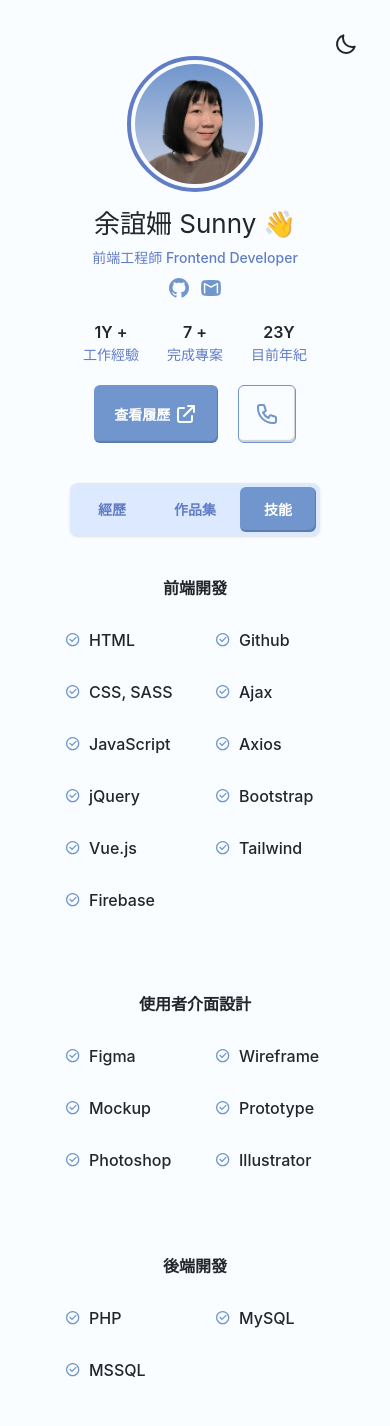
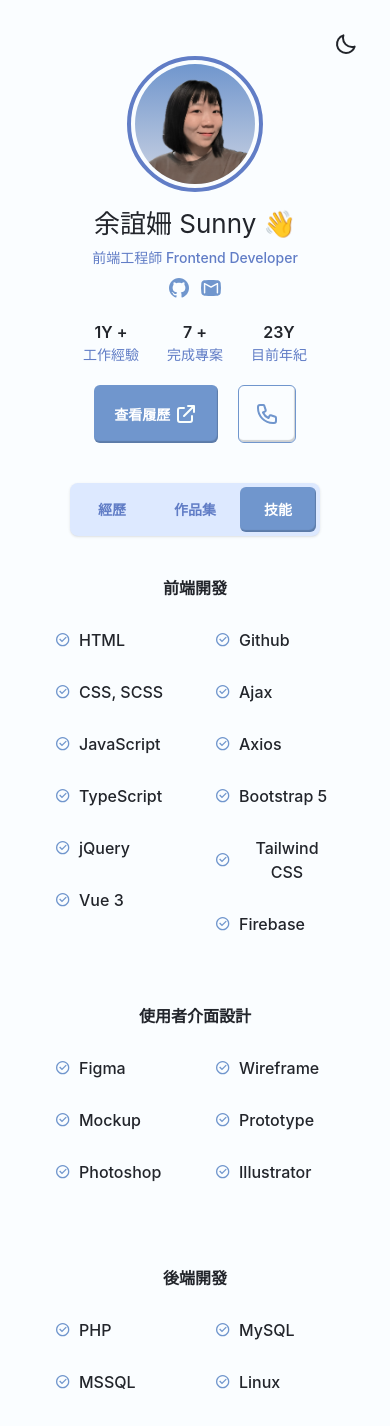
Before and after one commit to sunny96087/simple_portfolio, a Vue app: page /skill in a window 390 px wide. Built offline with nearby package versions, Linux system fonts and the light colour scheme.

Commit message:
更新資料

```diff
--- a/src/App.vue
+++ b/src/App.vue
@@ -42,7 +42,7 @@ const iconMoon = ref(
 <template>
   <div class="relative">
     <!-- <button @click="toggleTheme">{{ themeStore.isDarkMode ? '淺色' : '暗色' }}模式</button> -->
-    <div class="flex justify-end">
+    <div class="flex justify-end sticky top-8">
       <button @click="toggleTheme">
         <span v-if="themeStore.isDarkMode" v-html="iconSun"></span>
         <span v-else v-html="iconMoon"></span>
@@ -134,7 +134,7 @@ const iconMoon = ref(
         </svg>
       </a>
 
-      <a href="tel:0963460316" class="p-4 border border-blue rounded-[6px] btn-shadow">
+      <a href="tel:0963460316" class="p-4 border border-blue rounded-[6px] btn-shadow tel-block">
         <svg
           width="24"
           height="24"
@@ -181,4 +181,19 @@ const iconMoon = ref(
   box-shadow: -1px -2px 1px 0 #0000002d inset;
 }
 
+.tel-block {
+  @apply relative inline-block;
+}
+
+.tel-block::after {
+  @apply right-0 absolute -bottom-[36px] hidden text-gray-700 text-[14px] px-3 py-1 rounded-sm;
+  content: '聯絡電話 0963-460-316';
+  white-space: nowrap;
+  transition: opacity 0.3s;
+  background-color: #dde9ff;
+}
+
+.tel-block:hover::after {
+  @apply block;
+}
 </style>
--- a/src/views/HomeView.vue
+++ b/src/views/HomeView.vue
@@ -48,12 +48,12 @@
           <div class="flex flex-col gap-9 w-[220px]">
             <!-- 北訓電腦 -->
             <div class="flex flex-col text-left gap-[6px]">
-              <p class="text-title">Web前端框架實戰班第01期</p>
+              <p class="text-title">Web前端框架實戰班</p>
               <div class="flex flex-col">
                 <p class="text-location">北訓電腦職訓中心</p>
                 <p class="text-date">
                   <img src="@/assets/img/icon/calendar.svg" alt="calendar" />
-                  2024.02 ~ 2023.04
+                  2024.02 ~ 2024.04
                 </p>
               </div>
             </div>
@@ -137,12 +137,12 @@
           <!-- text -->
           <div class="flex flex-col gap-9 w-[220px]">
             <div class="flex flex-col text-left gap-[6px]">
-              <p class="text-title">前端工程師 & UIUX</p>
+              <p class="text-title">前端工程師 & UIUX 設計師</p>
               <div class="flex flex-col">
                 <p class="text-location">誠諾工程技術股份有限公司</p>
                 <p class="text-date">
                   <img src="@/assets/img/icon/calendar.svg" alt="calendar" />
-                  2023.09 ~ 現在
+                  2023.09 ~ 現職
                 </p>
               </div>
             </div>
--- a/src/views/PortfolioView.vue
+++ b/src/views/PortfolioView.vue
@@ -52,10 +52,10 @@ const projects = ref([
 
 import { ref } from 'vue'
 
-const selectedProject = ref(null) // 存储被选中的项目
+const selectedProject = ref(null)
 
 const openModal = (project) => {
-  selectedProject.value = project // 设置被选中的项目
+  selectedProject.value = project
 }
 </script>
 
--- a/src/views/SkillView.vue
+++ b/src/views/SkillView.vue
@@ -1,7 +1,9 @@
 <script setup></script>
 <template>
   <main>
-    <div class="flex flex-col-reverse items-center sm:items-start sm:flex-row gap-20 justify-center">
+    <div
+      class="flex flex-col-reverse items-center sm:items-start sm:flex-row gap-[68px] sm:gap-12 md:gap-20 justify-center"
+    >
       <!-- left -->
       <div class="flex flex-col gap-[82px]">
         <!-- 使用者介面設計 -->
@@ -33,6 +35,7 @@
             </div>
             <div class="content-col">
               <div class="item"><img src="@/assets/img/icon/check.svg" alt="check" />MySQL</div>
+              <div class="item"><img src="@/assets/img/icon/check.svg" alt="check" />Linux</div>
             </div>
           </div>
         </div>
@@ -46,24 +49,27 @@
           <div class="content">
             <div class="content-col">
               <div class="item"><img src="@/assets/img/icon/check.svg" alt="check" />HTML</div>
-              <div class="item"><img src="@/assets/img/icon/check.svg" alt="check" />CSS, SASS</div>
+              <div class="item"><img src="@/assets/img/icon/check.svg" alt="check" />CSS, SCSS</div>
               <div class="item">
                 <img src="@/assets/img/icon/check.svg" alt="check" />JavaScript
               </div>
+              <div class="item">
+                <img src="@/assets/img/icon/check.svg" alt="check" />TypeScript
+              </div>
               <div class="item"><img src="@/assets/img/icon/check.svg" alt="check" />jQuery</div>
-              <div class="item"><img src="@/assets/img/icon/check.svg" alt="check" />Vue.js</div>
-              <div class="item"><img src="@/assets/img/icon/check.svg" alt="check" />Firebase</div>
+              <div class="item"><img src="@/assets/img/icon/check.svg" alt="check" />Vue 3</div>
             </div>
             <div class="content-col">
               <div class="item"><img src="@/assets/img/icon/check.svg" alt="check" />Github</div>
               <div class="item"><img src="@/assets/img/icon/check.svg" alt="check" />Ajax</div>
               <div class="item"><img src="@/assets/img/icon/check.svg" alt="check" />Axios</div>
               <div class="item">
-                <img src="@/assets/img/icon/check.svg" alt="check" />Bootstrap
+                <img src="@/assets/img/icon/check.svg" alt="check" />Bootstrap 5
               </div>
               <div class="item">
-                <img src="@/assets/img/icon/check.svg" alt="check" />Tailwind
+                <img src="@/assets/img/icon/check.svg" alt="check" />Tailwind CSS
               </div>
+              <div class="item"><img src="@/assets/img/icon/check.svg" alt="check" />Firebase</div>
             </div>
           </div>
         </div>
@@ -86,6 +92,6 @@
 }
 
 .item {
-  @apply w-[110px] flex items-center gap-2 font-medium col-span-1;
+  @apply w-[120px] flex items-center gap-2 font-medium col-span-1;
 }
 </style>
```
